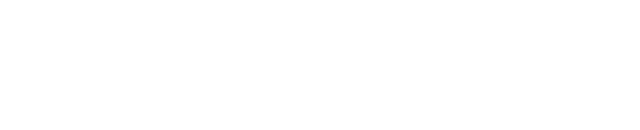
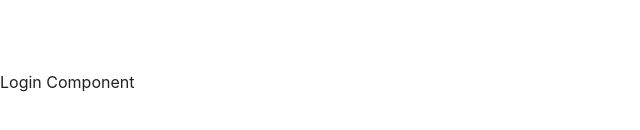
Before and after one commit to Surajnairx/ProLink, a React (Vite) app: page /login in a window 1280 px wide. Shown: the part 318-448 px from the top of the page, without its empty margins (0-640 px from the left). Built offline with nearby package versions, Linux system fonts and the light colour scheme.

Commit message:
Initializing routes to Login Page Component

```diff
--- a/package.json
+++ b/package.json
@@ -12,7 +12,8 @@
   "dependencies": {
     "firebase": "^10.14.0",
     "react": "^18.3.1",
-    "react-dom": "^18.3.1"
+    "react-dom": "^18.3.1",
+    "react-router-dom": "^6.26.2"
   },
   "devDependencies": {
     "@eslint/js": "^9.11.1",
--- a/src/App.jsx
+++ /dev/null
@@ -1,5 +0,0 @@
-function App() {
-  return <></>;
-}
-
-export default App;
--- /dev/null
+++ b/src/api/AuthAPI.jsx
@@ -0,0 +1,5 @@
+const LoginAPI = () => {
+  return <div></div>;
+};
+
+export default LoginAPI;
--- /dev/null
+++ b/src/components/LoginComponent.jsx
@@ -0,0 +1,9 @@
+const LoginComponent = () => {
+  return (
+    <div>
+      <h1>Login Component</h1>
+    </div>
+  );
+};
+
+export default LoginComponent;
--- a/src/main.jsx
+++ b/src/main.jsx
@@ -1,10 +1,11 @@
-import { StrictMode } from 'react'
-import { createRoot } from 'react-dom/client'
-import App from './App.jsx'
-import './index.css'
+import { StrictMode } from "react";
+import { createRoot } from "react-dom/client";
+import { RouterProvider } from "react-router-dom";
+import { Router } from "./routes/Router.jsx";
+import "./index.css";
 
-createRoot(document.getElementById('root')).render(
+createRoot(document.getElementById("root")).render(
   <StrictMode>
-    <App />
-  </StrictMode>,
-)
+    <RouterProvider router={Router} />
+  </StrictMode>
+);
--- /dev/null
+++ b/src/pages/Login.jsx
@@ -0,0 +1,11 @@
+import LoginComponent from "../components/LoginComponent";
+
+const Login = () => {
+  return (
+    <div>
+      <LoginComponent />
+    </div>
+  );
+};
+
+export default Login;
--- /dev/null
+++ b/src/routes/Router.jsx
@@ -0,0 +1,12 @@
+import { createBrowserRouter } from "react-router-dom";
+import Login from "../pages/Login";
+export const Router = createBrowserRouter([
+  {
+    path: "/login",
+    element: <Login />,
+  },
+  {
+    path: "about",
+    element: <div>About</div>,
+  },
+]);
```
Also changed, not shown: firebaseConfig.jsx (renamed from src/firebaseConfig.jsx), 1 other file (tests, documents, lock files or other folders).
